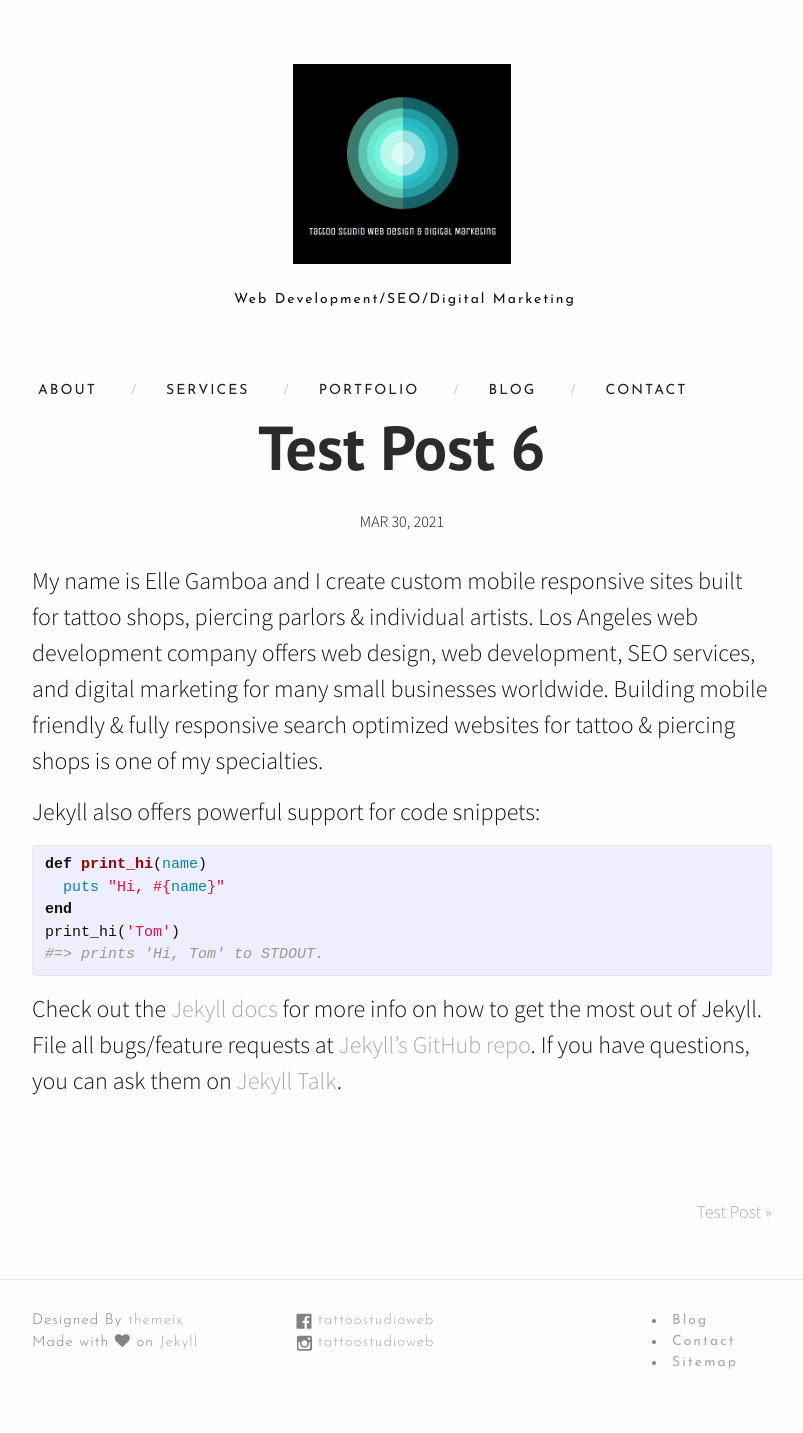
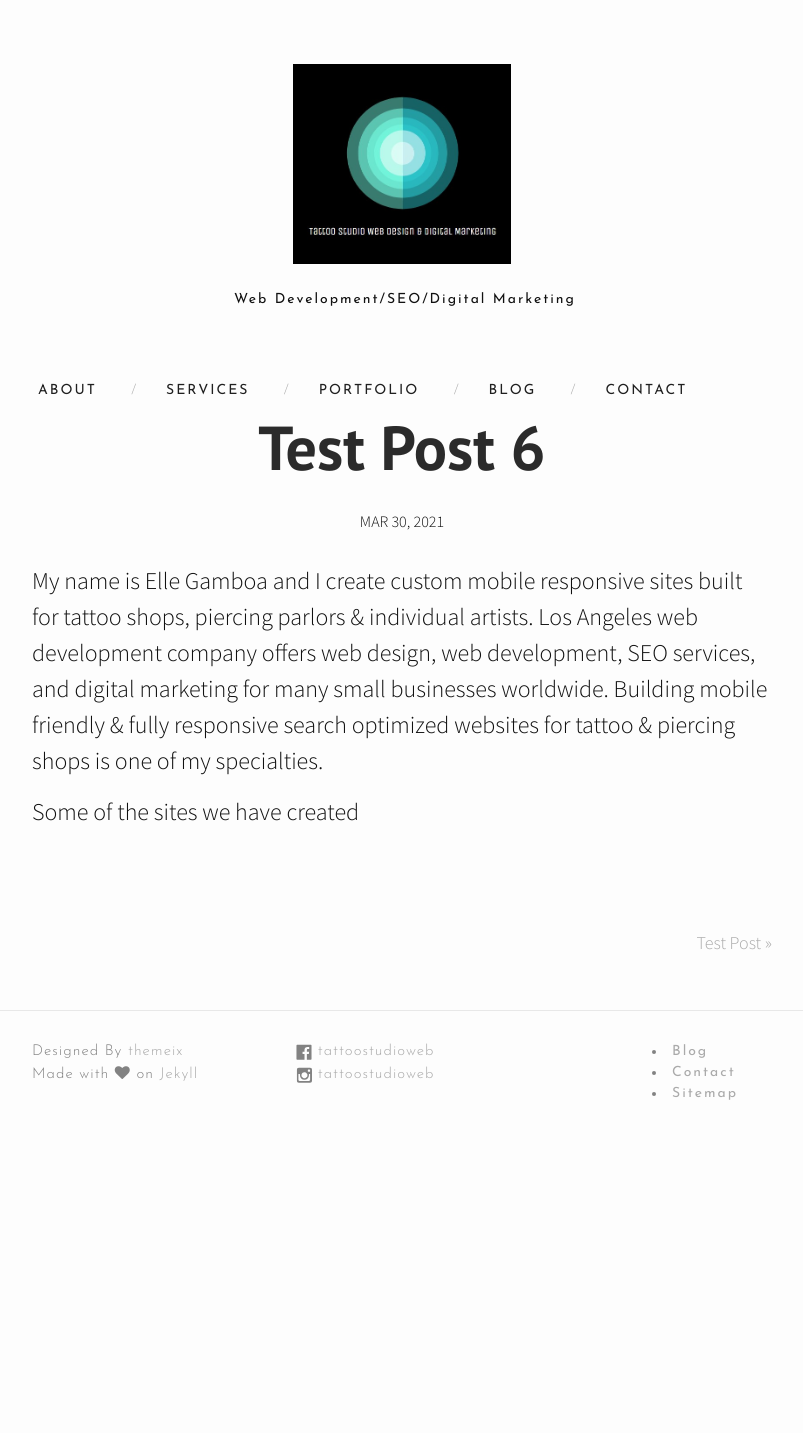
Before and after one commit to Coolweb2go/tattoostudiowebdesign, a Jekyll site: the page built from _posts/2021-03-30-welcome-to-coolwebdesigns2go copy 2.markdown, in a window 1280 px wide. Shown: the whole page, without its empty margins (238-1041 px from the left). Built offline with Jekyll 4.4.1, drawn with Linux system fonts in a browser that asks for light colours; nearby versions of some CDN libraries; after the commit the page ends 1164 px from its top, so only the background shows below that.

Commit message:
update blog post 1

```diff
--- a/_posts/2021-03-30-welcome-to-coolwebdesigns2go copy 2.markdown
+++ b/_posts/2021-03-30-welcome-to-coolwebdesigns2go copy 2.markdown
@@ -3,25 +3,15 @@ layout: post
 title:  "Test Post 6"
 date:   2021-03-30 19:45:31 +0530
 categories: ["blog"]
-excerpt: "Test Excerpt content here.. Test Excerpt content here.. Test Excerpt content here.. Test Excerpt content here.. Test Excerpt content here.. "
+excerpt: "I create custom mobile responsive sites built for tattoo shops, piercing parlors & individual artists... "
 ---
 My name is Elle Gamboa and I create custom mobile responsive sites built for tattoo shops, piercing parlors
 & individual artists. Los Angeles web development company offers web design, web development, SEO
 services, and digital marketing for many small businesses worldwide. Building mobile friendly & fully
 responsive search optimized websites for tattoo & piercing shops is one of my specialties.
 
-Jekyll also offers powerful support for code snippets:
+Some of the sites we have created
 
-{% highlight ruby %}
-def print_hi(name)
-  puts "Hi, #{name}"
-end
-print_hi('Tom')
-#=> prints 'Hi, Tom' to STDOUT.
-{% endhighlight %}
-
-Check out the [Jekyll docs][jekyll-docs] for more info on how to get the most out of Jekyll. File all bugs/feature requests at [Jekyll’s GitHub repo][jekyll-gh]. If you have questions, you can ask them on [Jekyll Talk][jekyll-talk].
-
-[jekyll-docs]: http://jekyllrb.com/docs/home
+[Expert Body Piercing]: https://expertbodypiercing.com/
 [jekyll-gh]:   https://github.com/jekyll/jekyll
 [jekyll-talk]: https://talk.jekyllrb.com/
```
